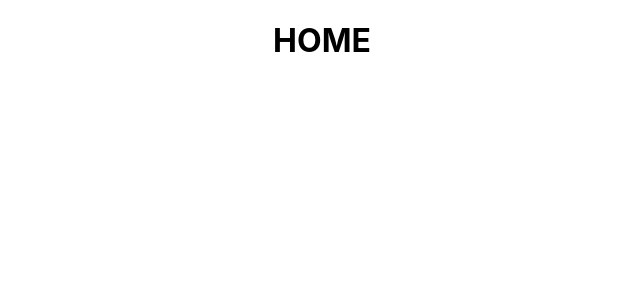
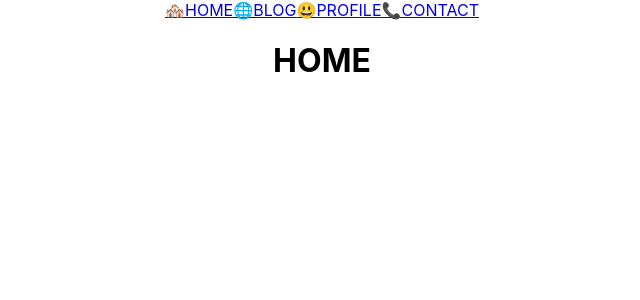
Before and after one commit to dhevz/react_blog, a React (Create React App) app: page / in a window 1280 px wide. Shown: the top 300 px of the page, without its empty margins (318-958 px from the left). Built offline with nearby package versions, Linux system fonts and the light colour scheme.

Commit message:
addPages Link

```diff
--- a/src/App.js
+++ b/src/App.js
@@ -1,5 +1,5 @@
 import "./App.css";
-import {Route, Routes} from "react-router-dom";
+import {Link, Route, Routes} from "react-router-dom";
 import Home from "./pages/Home";
 import Contact from "./pages/Contact";
 import Profile from "./pages/Profile";
@@ -8,6 +8,12 @@ import Blog from "./pages/Blog";
 function App() {
   return (
     <div className="App">
+      <nav>
+        <Link to="/">🏘️HOME</Link>
+        <Link to="/blog">🌐BLOG</Link>
+        <Link to="/profile">😃PROFILE</Link>
+        <Link to="/contact">📞CONTACT</Link>
+      </nav>
       <Routes>
         <Route path="/" element={<Home />} />
         <Route path="contact" element={<Contact />} />
```
